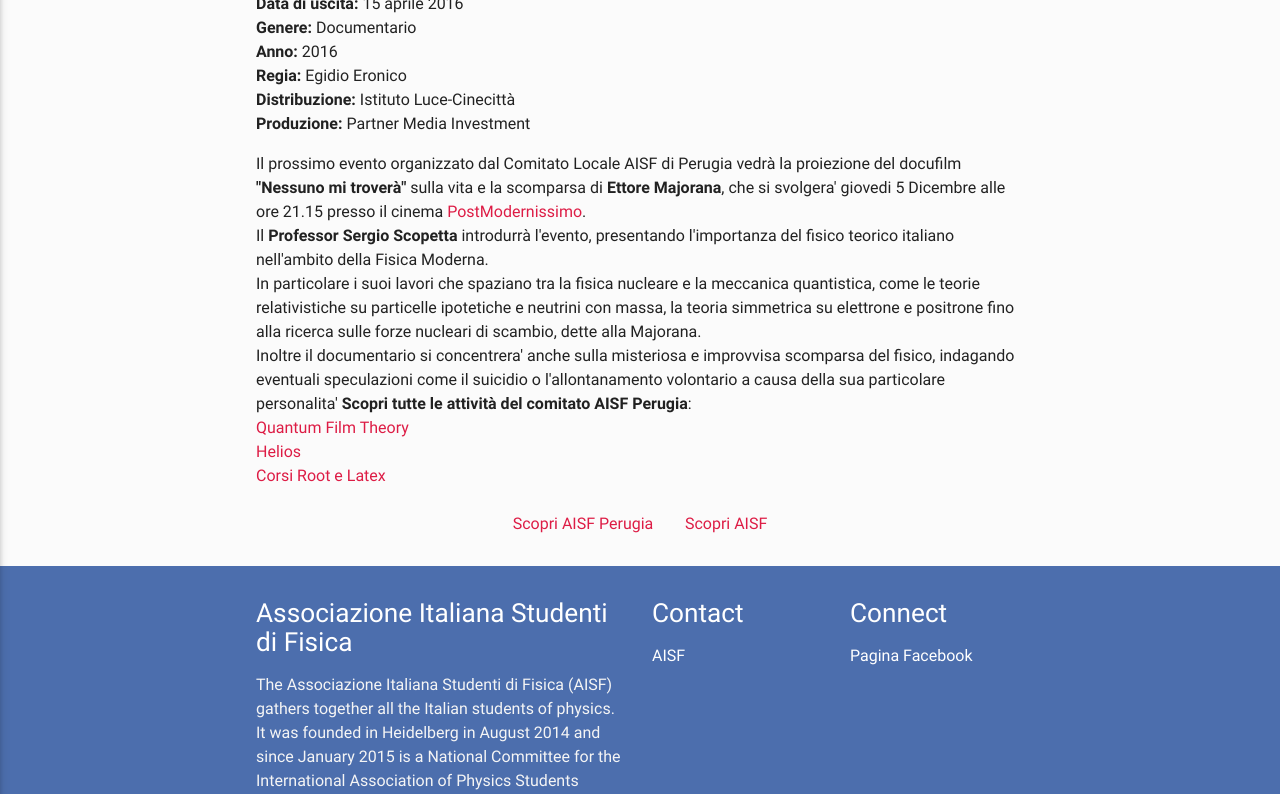
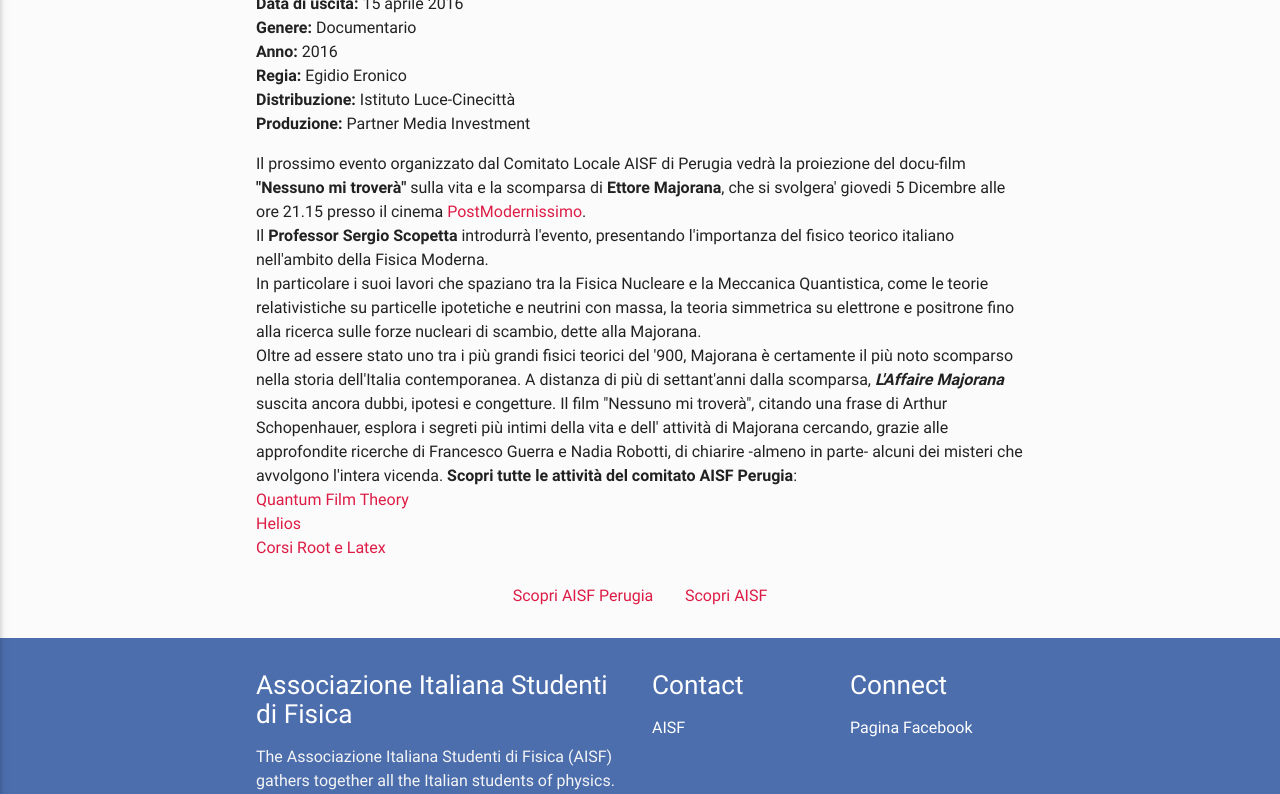
Before and after one commit to ai-sf/aisf_perugia, a Jekyll site: the page built from ProssimiEventi.html, in a window 1280 px wide and 900 px high, scrolled down 531 px, cut to the strip 106-900 px from the top of the window. Built offline with Jekyll 4.4.1, drawn with Linux system fonts in a browser that asks for light colours; nearby versions of some CDN libraries.

Commit message:
Update ProssimiEventi.html

```diff
--- a/ProssimiEventi.html
+++ b/ProssimiEventi.html
@@ -25,19 +25,22 @@ description: Un film sulla vita e la scomparsa di Ettore Majorana
 <li><b>Produzione:</b> Partner Media Investment</li>
 </ul>
 
-Il prossimo evento organizzato dal Comitato Locale AISF di Perugia vedrà la proiezione del docufilm
+Il prossimo evento organizzato dal Comitato Locale AISF di Perugia vedrà la proiezione del docu-film
 <b>"Nessuno mi troverà"</b> sulla vita e la scomparsa di <b>Ettore Majorana</b>, che si svolgera' giovedi 5 Dicembre alle
  ore 21.15 presso il cinema <a href="http://www.postmodernissimo.com">PostModernissimo</a>.<br>
 Il <b>Professor Sergio Scopetta</b> introdurrà l'evento, presentando
 l'importanza del fisico teorico italiano nell'ambito della Fisica Moderna.<br>
-In particolare i suoi lavori che spaziano tra la fisica nucleare e la meccanica quantistica,
+In particolare i suoi lavori che spaziano tra la Fisica Nucleare e la Meccanica Quantistica,
 come le teorie relativistiche su particelle ipotetiche e neutrini con massa,
 la teoria simmetrica su elettrone e positrone fino alla ricerca sulle forze nucleari
 di scambio, dette alla Majorana.<br>
 
-Inoltre il documentario si concentrera' anche sulla misteriosa e
- improvvisa scomparsa del fisico, indagando eventuali speculazioni come
- il suicidio o l'allontanamento volontario a causa della sua particolare personalita'
+Oltre ad essere stato uno tra i più grandi fisici teorici del '900, Majorana è certamente
+il più noto scomparso nella storia dell'Italia contemporanea. A distanza di più di settant'anni
+dalla scomparsa, <b><i>L'Affaire Majorana</i></b> suscita ancora dubbi, ipotesi e congetture.
+Il film "Nessuno mi troverà", citando una frase di Arthur Schopenhauer, esplora i segreti più intimi della vita e dell'
+attività di Majorana cercando, grazie alle approfondite ricerche di Francesco Guerra e
+Nadia Robotti, di chiarire -almeno in parte- alcuni dei misteri che avvolgono l'intera vicenda.
 
 
 <b>Scopri tutte le attività del comitato AISF Perugia</b>:<br>
```
